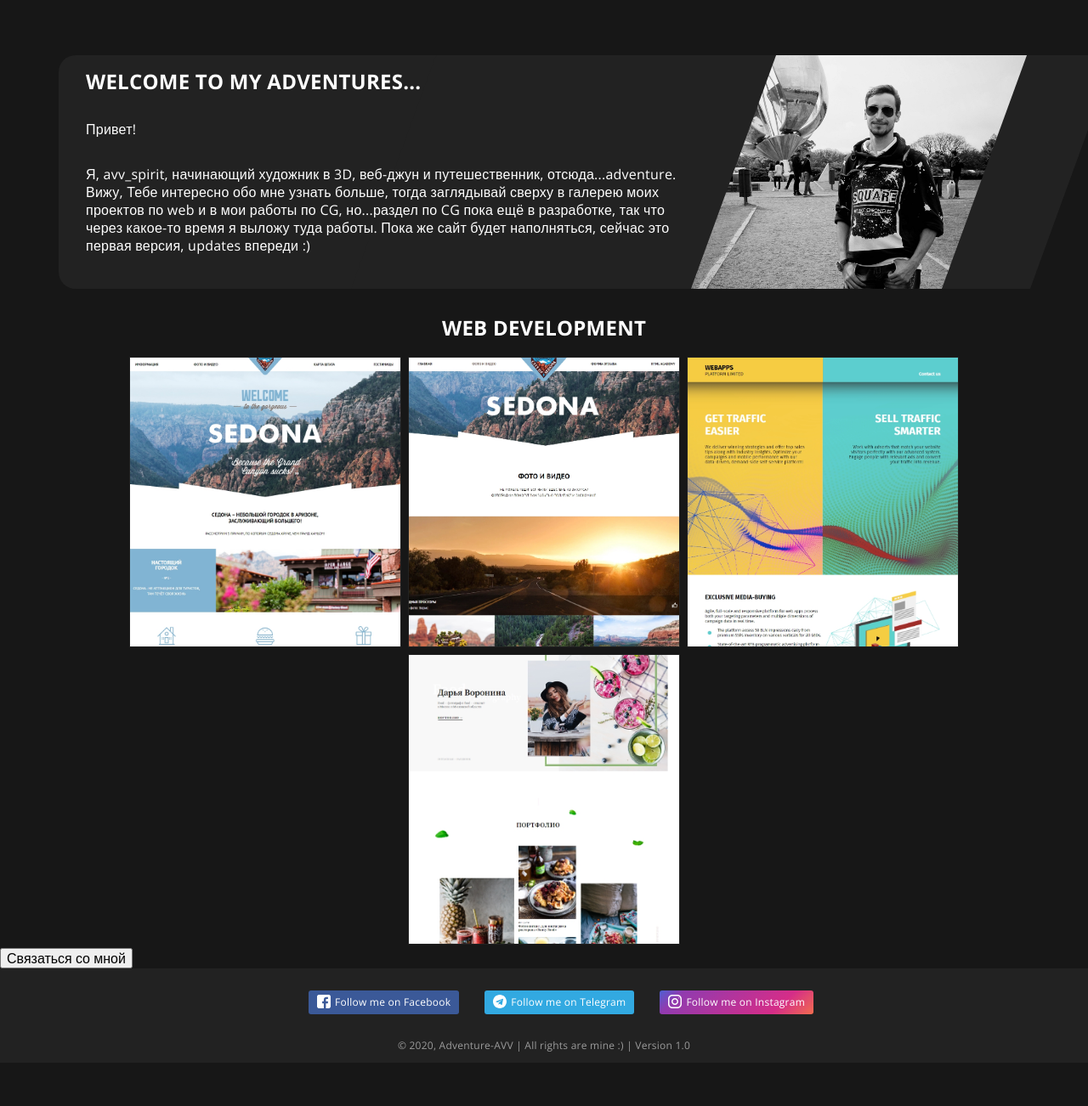
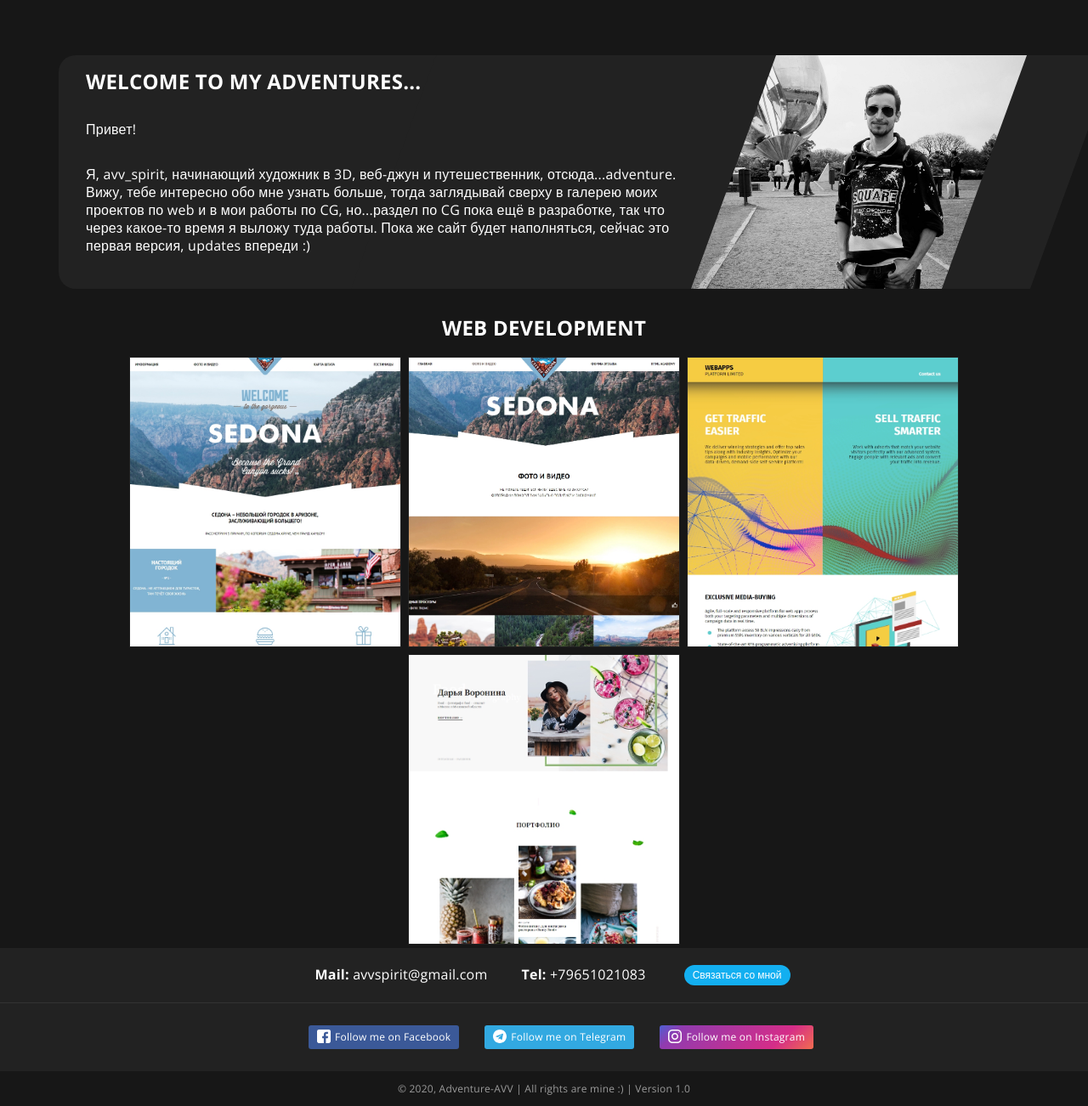
Before and after one commit to avv-spirit/adventure-avv, a PHP site: page / in a window 1280 px wide. Shown: the part 58-1360 px from the top of the page at 85% size. Before the commit the page ends 1296 px from the top, so only its background shows below. Run offline with PHP 8.4, Linux system fonts and the light colour scheme; style sheets or scripts are compiled from the project's sources; some web fonts are replaced.

Commit message:
footer works

```diff
--- a/source/index.html
+++ b/source/index.html
@@ -1,11 +1,9 @@
 <!DOCTYPE html>
-<html lang="ru">
+<html lang="en">
   <head>
     <meta charset="UTF-8">
     <title>Adventure-AVV</title>
     <meta name="viewport" content="width=device-width,initial-scale=1">
-    <link rel="preload" href="fonts/.woff2" as="font">
-    <link rel="preload" href="fonts/.woff2" as="font">
     <link href="css/style.css" rel="stylesheet">
     <link href="https://fonts.googleapis.com/css?family=Open+Sans:300,400,600,700&display=swap&subset=cyrillic" rel="stylesheet">
     <script src="js/picturefill.min.js" async=""></script>
@@ -37,7 +35,7 @@
             <div class="intro__text">
               <h2 class="intro__welcome">Welcome to my adventures...</h2>
               <p>Привет!</p>
-              <p>Я, avv_spirit, начинающий художник в 3D, веб-джун и путешественник, отсюда...adventure. Вижу, Тебе интересно обо мне узнать больше, тогда заглядывай сверху в галерею моих проектов по web и в мои работы по CG, но...раздел по CG пока ещё в разработке, так что через какое-то время я выложу туда работы. Пока же сайт будет наполняться, сейчас это первая версия, updates впереди :)</p>
+              <p>Я, avv_spirit, начинающий художник в 3D, веб-джун и путешественник, отсюда...adventure. Вижу, тебе интересно обо мне узнать больше, тогда заглядывай сверху в галерею моих проектов по web и в мои работы по CG, но...раздел по CG пока ещё в разработке, так что через какое-то время я выложу туда работы. Пока же сайт будет наполняться, сейчас это первая версия, updates впереди :)</p>
             </div>
             <img class="intro__photo" src="img/welcome-photo.jpg" alt="Фото на главной">
           </div>
@@ -76,6 +74,8 @@
           </div>
         </section>
         <div class="bottom-search">
+          <p class="bottom-search__mail-tel"><strong>Mail:</strong> avvspirit@gmail.com</p>
+          <p class="bottom-search__mail-tel"><strong>Tel:</strong> +79651021083</p>
           <button class="bottom-search__button">Связаться со мной</button>
         </div>
       </main>
--- /dev/null
+++ b/source/sass/blocks/bottom-search.scss
@@ -0,0 +1,33 @@
+.bottom-search {
+  display: flex;
+  flex-direction: row;
+  justify-content: center;
+  align-items: center;
+  width: 100%;
+  padding-top: 20px;
+  padding-bottom: 20px;
+
+  color: $white;
+  background-color: #222222;
+  border-bottom: 1px solid #333333;
+}
+
+.bottom-search p {
+  margin: 0 20px;
+}
+
+.bottom-search__button {
+  border: 0;
+  margin-left: 25px;
+  padding: 5px 10px;
+
+  font-size: $font-small;
+  color: $white;
+  border-radius: 30px;
+  background-color: #13aff0;
+}
+
+.bottom-search__button:hover {
+  transition: 0.7s;
+  background-color: #3283cc;
+}
--- a/source/sass/blocks/page-footer.scss
+++ b/source/sass/blocks/page-footer.scss
@@ -88,8 +88,13 @@
 }
 
 .page-footer__copyright {
-  margin-bottom: 10px;
+  display: flex;
+  justify-content: center;
+  width: 100%;
+  padding-top: 10px;
+  padding-bottom: 10px;
   color: #9b9b9b;
+  background-color: #171717;
   font-size: 12px;
   font-weight: 400;
 }
--- a/source/sass/style.scss
+++ b/source/sass/style.scss
@@ -8,3 +8,4 @@
 @import "blocks/page-footer";
 @import "blocks/intro";
 @import "blocks/web";
+@import "blocks/bottom-search";
```
